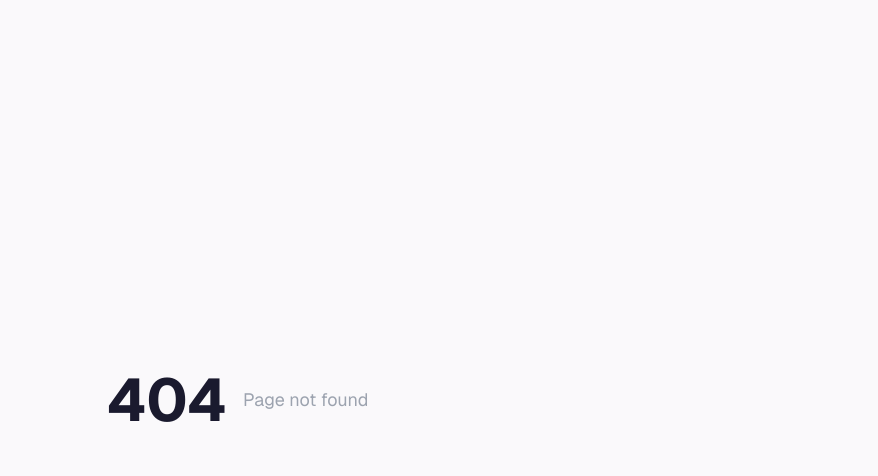
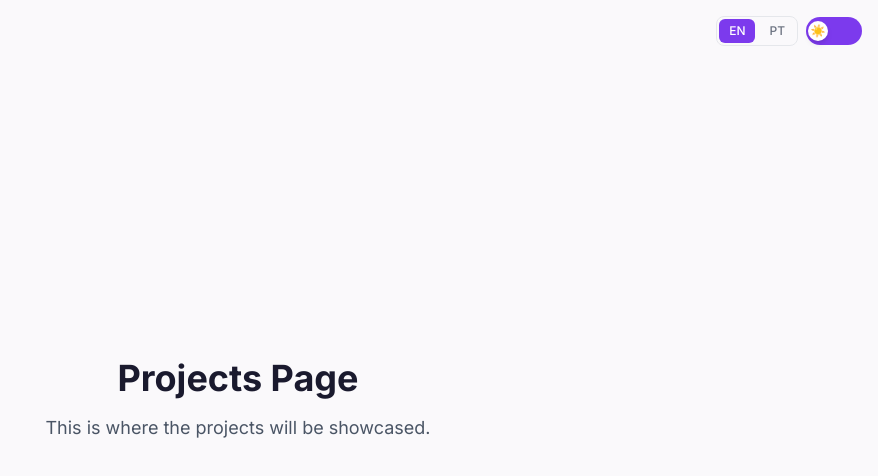
Before and after one commit to lsilvatti/portfolio, a Next.js app: page /en/projects in a window 1280 px wide. Before the commit this address had no page. Shown: the top 476 px of the page, without its empty margins (402-1280 px from the left). Built offline with nearby package versions, Linux system fonts and the light colour scheme.

Commit message:
feat: implement internationalization support with new locale-specific pages and components

```diff
--- a/app/(routes)/connect/page.tsx
+++ /dev/null
@@ -1,7 +0,0 @@
-export default function Connect() {
-    return (
-        <>
-            <p>Connect page</p>
-        </>
-    );
-}
--- /dev/null
+++ b/app/[locale]/(routes)/connect/page.tsx
@@ -0,0 +1,11 @@
+import { useTranslations } from "next-intl";
+
+export default function Connect() {
+  const t = useTranslations("connect");
+
+  return (
+    <>
+      <p>{t("title")}</p>
+    </>
+  );
+}
--- a/app/(routes)/projects/page.tsx
+++ b/app/[locale]/(routes)/projects/page.tsx
@@ -1,9 +1,13 @@
+import { useTranslations } from "next-intl";
+
 export default function ProjectsPage() {
+  const t = useTranslations("projects");
+
   return (
     <div className="flex flex-col items-center justify-center min-h-screen py-2">
-      <h1 className="text-4xl font-bold">Projects Page</h1>
+      <h1 className="text-4xl font-bold">{t("title")}</h1>
       <p className="mt-4 text-lg text-gray-600 dark:text-gray-400">
-        This is where the projects will be showcased.
+        {t("description")}
       </p>
     </div>
   );
--- /dev/null
+++ b/app/[locale]/layout.tsx
@@ -0,0 +1,60 @@
+import type { Metadata } from "next";
+import { Space_Grotesk, Inter } from "next/font/google";
+import { NextIntlClientProvider, hasLocale } from "next-intl";
+import { getMessages } from "next-intl/server";
+import { notFound } from "next/navigation";
+import { ThemeProvider } from "@/contexts/ThemeContext";
+import { ThemeToggle, LanguageToggle } from "@/components/atoms";
+import { routing } from "@/i18n/routing";
+import "../globals.css";
+
+const spaceGrotesk = Space_Grotesk({
+  variable: "--font-space-grotesk",
+  subsets: ["latin"],
+});
+
+const inter = Inter({
+  variable: "--font-inter",
+  subsets: ["latin"],
+});
+
+export const metadata: Metadata = {
+  title: "Portfolio",
+  description: "Personal portfolio",
+};
+
+export default async function RootLayout({
+  children,
+  params,
+}: {
+  children: React.ReactNode;
+  params: Promise<{ locale: string }>;
+}) {
+  const { locale } = await params;
+
+  if (!hasLocale(routing.locales, locale)) {
+    notFound();
+  }
+
+  const messages = await getMessages();
+
+  return (
+    <html lang={locale} suppressHydrationWarning>
+      <body
+        className={`${spaceGrotesk.variable} ${inter.variable} antialiased min-h-screen`}
+      >
+        <NextIntlClientProvider locale={locale} messages={messages}>
+          <ThemeProvider>
+            <div className="fixed top-4 right-4 z-50 flex items-center gap-2">
+              <LanguageToggle />
+              <ThemeToggle />
+            </div>
+            <main className="mx-auto w-full max-w-7xl px-4 sm:px-6 lg:px-8">
+              {children}
+            </main>
+          </ThemeProvider>
+        </NextIntlClientProvider>
+      </body>
+    </html>
+  );
+}
--- /dev/null
+++ b/app/[locale]/not-found.tsx
@@ -0,0 +1,12 @@
+import { useTranslations } from "next-intl";
+
+export default function NotFound() {
+  const t = useTranslations("notFound");
+
+  return (
+    <div className="flex h-screen w-full items-center justify-center gap-4 bg-background">
+      <h1 className="text-6xl font-bold">{t("title")}</h1>
+      <p className="text-lg text-muted-foreground">{t("description")}</p>
+    </div>
+  );
+}
--- /dev/null
+++ b/app/[locale]/page.tsx
@@ -0,0 +1,9 @@
+import { UnderConstructionBanner } from "@/components/organisms";
+
+export default function Home() {
+  return (
+    <div className="flex min-h-screen flex-col items-center justify-center gap-6">
+      <UnderConstructionBanner />
+    </div>
+  );
+}
--- a/app/globals.css
+++ b/app/globals.css
@@ -66,13 +66,13 @@
   --color-muted: var(--muted);
   --color-muted-foreground: var(--muted-foreground);
 
-  --font-sans: var(--font-geist-sans);
-  --font-mono: var(--font-geist-mono);
+  --font-sans: var(--font-inter);
+  --font-heading: var(--font-space-grotesk);
 }
 
 body {
   background: var(--background);
   color: var(--foreground);
-  font-family: var(--font-geist-sans), Arial, Helvetica, sans-serif;
+  font-family: var(--font-inter), Arial, Helvetica, sans-serif;
   transition: background-color 0.3s ease, color 0.3s ease;
 }
--- a/app/layout.tsx
+++ b/app/layout.tsx
@@ -1,35 +1,5 @@
-import type { Metadata } from "next";
-import { Geist, Geist_Mono } from "next/font/google";
-import { ThemeProvider } from "@/contexts/ThemeContext";
-import "./globals.css";
+import type { ReactNode } from "react";
 
-const geistSans = Geist({
-  variable: "--font-geist-sans",
-  subsets: ["latin"],
-});
-
-const geistMono = Geist_Mono({
-  variable: "--font-geist-mono",
-  subsets: ["latin"],
-});
-
-export const metadata: Metadata = {
-  title: "Portfolio",
-  description: "Personal portfolio",
-};
-
-export default function RootLayout({
-  children,
-}: Readonly<{
-  children: React.ReactNode;
-}>) {
-  return (
-    <html lang="en" suppressHydrationWarning>
-      <body
-        className={`${geistSans.variable} ${geistMono.variable} antialiased`}
-      >
-        <ThemeProvider>{children}</ThemeProvider>
-      </body>
-    </html>
-  );
+export default function RootLayout({ children }: { children: ReactNode }) {
+  return children;
 }
--- a/app/not-found.tsx
+++ /dev/null
@@ -1,8 +0,0 @@
-export default function NotFound() {
-    return (
-        <div className="flex h-screen w-full items-center justify-center gap-4 bg-background">
-        <h1 className="text-6xl font-bold">404</h1>
-        <p className="text-lg text-muted-foreground">Page not found</p>
-        </div>
-    );
-}
--- a/next.config.ts
+++ b/next.config.ts
@@ -1,6 +1,8 @@
 import type { NextConfig } from "next";
+import createNextIntlPlugin from "next-intl/plugin";
 
-const nextConfig: NextConfig = {
-};
+const withNextIntl = createNextIntlPlugin("./i18n/request.ts");
 
-export default nextConfig;
+const nextConfig: NextConfig = {};
+
+export default withNextIntl(nextConfig);
```
Also changed, not shown: app/page.tsx (deleted, +0 -8 lines).
